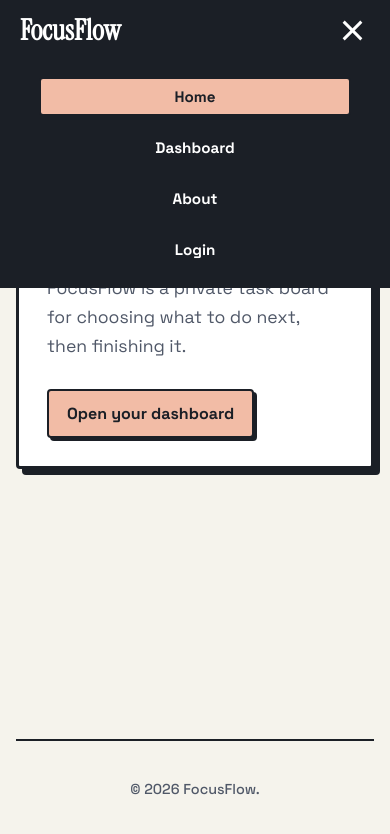
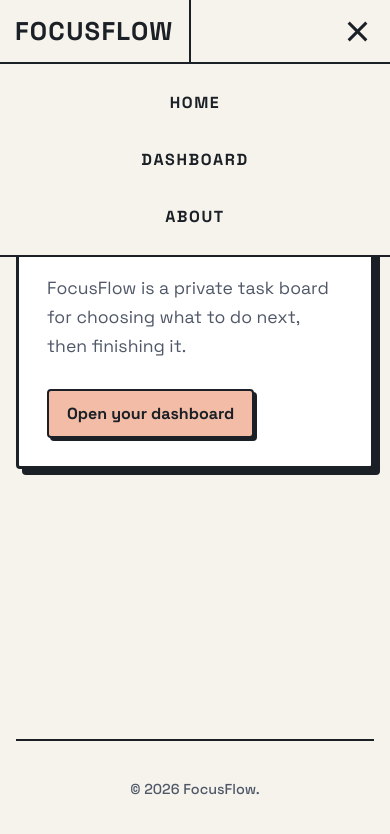
Before and after one commit to aungmyatkyaw23/todo-list, a website with bundled scripts: page public/index.html in a window 390 px wide. Both pictures are taken after a click on the button "Toggle navigation". Built offline with nearby package versions, Linux system fonts and the light colour scheme; files whose address does not match are found by name.

Commit message:
nav updated

```diff
--- a/public/index.html
+++ b/public/index.html
@@ -10,21 +10,23 @@
     <link rel="stylesheet" href="/styles.css" />
   </head>
   <body>
-    <header>
-      <nav class="navbar" aria-label="Main navigation">
-        <a class="brand" href="/" data-route>FocusFlow</a>
-        <div style="flex-grow: 1;"></div>
+    <header class="brutalist-header">
+      <div class="header-section logo-section">
+        <a class="brand" href="/" data-route>FOCUSFLOW</a>
+      </div>
+      <nav class="header-section nav-section" aria-label="Main navigation">
         <button class="hamburger" type="button" aria-label="Toggle navigation" aria-expanded="false">
           <span></span><span></span><span></span>
         </button>
         <ul class="nav-links">
-          <li><a href="/" data-route>Home</a></li>
-          <li><a href="/dashboard" data-route>Dashboard</a></li>
-          <!-- <li><a href="/game" data-route>Game</a></li> -->
-          <li><a href="/about" data-route>About</a></li>
-          <li><a href="/auth" id="logoutNav" class="authStatus" data-route>Login</a></li>
+          <li><a href="/" data-route>HOME</a></li>
+          <li><a href="/dashboard" data-route>DASHBOARD</a></li>
+          <li><a href="/about" data-route>ABOUT</a></li>
         </ul>
       </nav>
+      <div class="header-section auth-section">
+        <a href="/auth" id="logoutNav" class="auth-btn authStatus" data-route>LOGIN</a>
+      </div>
     </header>
     <main id="content" tabindex="-1"></main>
     <footer class="site-footer">
--- a/public/styles.css
+++ b/public/styles.css
@@ -36,6 +36,10 @@
   box-sizing: border-box;
 }
 
+html {
+  scroll-padding-top: 80px;
+}
+
 body {
   margin: 0;
   font-family: "Space Grotesk", sans-serif;
@@ -61,7 +65,7 @@ textarea {
 /* Page Shell and Structure */
 .page-shell {
   width: min(1200px, calc(100% - 32px));
-  margin: 32px auto;
+  margin: 48px auto;
   display: grid;
   grid-template-columns: 320px 1fr;
   gap: 32px;
@@ -672,65 +676,97 @@ dialog::backdrop {
   font-weight: 500;
 }
 
-/* Header and Navigation */
-header {
+main:focus,
+#content:focus {
+  outline: none;
+}
+
+/* Brutalist Header and Navigation */
+.brutalist-header {
   position: sticky;
   top: 0;
   z-index: 1000;
+  display: flex;
+  width: 100%;
+  min-height: 64px;
+  background-color: var(--bg);
+  border-bottom: var(--border-thin);
 }
 
-.navbar {
-  background: var(--text);
-  color: white;
+.header-section {
+  display: flex;
+  align-items: center;
   padding: 16px 30px;
-  display: flex;
-  justify-content: space-between;
-  align-items: center;
-  border-bottom: var(--border-thick);
+  background-color: var(--bg);
+}
+
+.header-section:not(:last-child) {
+  border-right: var(--border-thin);
+}
+
+.logo-section {
+  flex: 0 0 auto;
 }
 
 .brand {
-  color: white;
-  font-family: "Instrument Serif", serif;
-  font-size: 1.8rem;
-  line-height: 1;
+  color: var(--text);
+  font-family: "Space Grotesk", sans-serif;
+  font-size: 1.6rem;
   text-decoration: none;
-  font-weight: bold;
+  font-weight: 700;
+  letter-spacing: 0.05em;
+}
+
+.nav-section {
+  flex: 1;
+  justify-content: center;
 }
 
 .nav-links {
   list-style: none;
   display: flex;
-  gap: 16px;
+  gap: 40px;
   margin: 0;
   padding: 0;
 }
 
-.nav-links li {
-  display: inline;
+.nav-links a {
+  text-decoration: none;
+  color: var(--text);
+  font-weight: 700;
+  font-size: 0.9rem;
+  letter-spacing: 0.1em;
+  transition: color 0.15s ease;
 }
 
-.nav-links a {
-  text-decoration: none;
-  color: white;
-  font-weight: 700;
-  font-size: 0.95rem;
-  padding: 8px 16px;
-  border-radius: var(--br);
-  border: 2px solid transparent;
-  transition: all 0.15s ease;
+.nav-links a:hover,
+.nav-links a.active {
+  color: var(--accent-dark);
 }
 
-.nav-links a:hover {
-  background-color: var(--peach);
-  color: var(--text);
-  border: var(--border-thin);
+.auth-section {
+  flex: 0 0 auto;
 }
 
-.nav-links a.active {
-  background-color: var(--peach);
+.auth-btn {
+  display: inline-block;
+  text-decoration: none;
   color: var(--text);
+  font-weight: 700;
+  font-size: 0.85rem;
+  letter-spacing: 0.1em;
+  padding: 8px 24px;
   border: var(--border-thin);
+  border-radius: 50px;
+  transition: all 0.15s ease;
+  text-transform: uppercase;
+}
+
+.auth-btn:hover {
+  background-color: var(--text);
+  color: white;
+  transform: translate(-1px, -1px);
+  box-shadow: 2px 2px 0px 0px var(--text);
 }
 
 /* Hamburger menu styling */
@@ -749,7 +785,7 @@ header {
 .hamburger span {
   width: 25px;
   height: 3px;
-  background-color: white;
+  background-color: var(--text);
   border-radius: 0px;
   transition: all 0.3s ease-in-out;
 }
@@ -929,12 +965,30 @@ header {
 }
 
 @media (max-width: 768px) {
-  .navbar {
-    min-height: 64px;
-    padding: 10px 20px;
+  .brutalist-header {
+    height: 64px;
+    justify-content: space-between;
   }
 
-  .nav-links li {
+  .header-section {
+    padding: 10px 15px;
+  }
+
+  .nav-section {
+    flex: 1;
+    justify-content: flex-end;
+    border-right: none !important;
+  }
+
+  .logo-section {
+    border-right: var(--border-thin) !important;
+  }
+
+  .auth-section {
+    display: none;
+  }
+
+  .nav-links {
     display: none;
   }
 
@@ -946,12 +1000,12 @@ header {
     display: flex;
     flex-direction: column;
     position: absolute;
-    top: 61px;
-    right: 0;
+    top: 64px;
+    left: 0;
     width: 100%;
-    background: var(--text);
+    background: var(--bg);
     padding: 16px 0;
-    border-bottom: var(--border-thick);
+    border-bottom: var(--border-thin);
     align-items: center;
     gap: 12px;
     z-index: 1000;
@@ -965,10 +1019,10 @@ header {
 
   .nav-links.active a {
     display: inline-block;
-    padding: 8px 24px;
-    font-size: 0.95rem;
-    border-radius: var(--br);
-    width: 80%;
+    padding: 12px 24px;
+    font-size: 1rem;
+    width: 100%;
+    color: var(--text);
   }
 
   .hamburger {
@@ -977,7 +1031,7 @@ header {
 
   .mobile-only {
     display: block;
-    color: white;
+    color: var(--text);
     font-weight: 500;
   }
 
```
